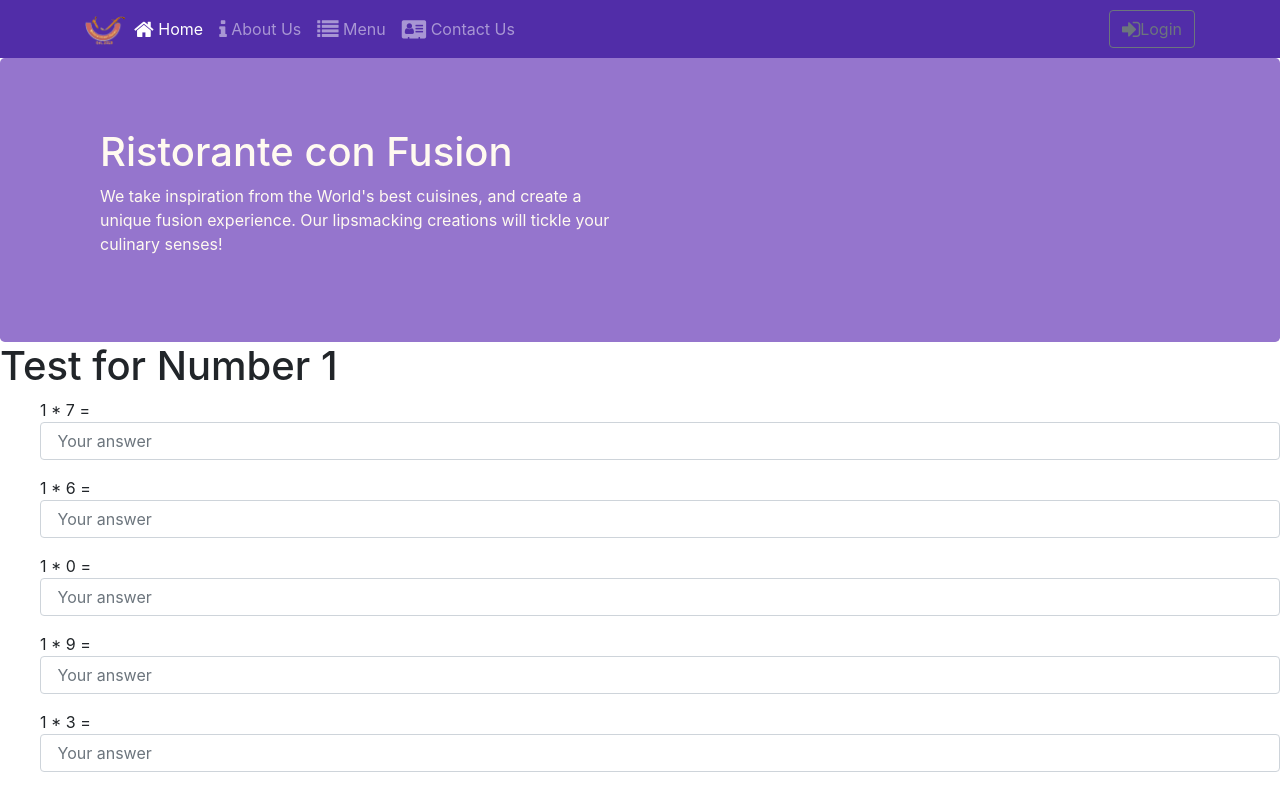
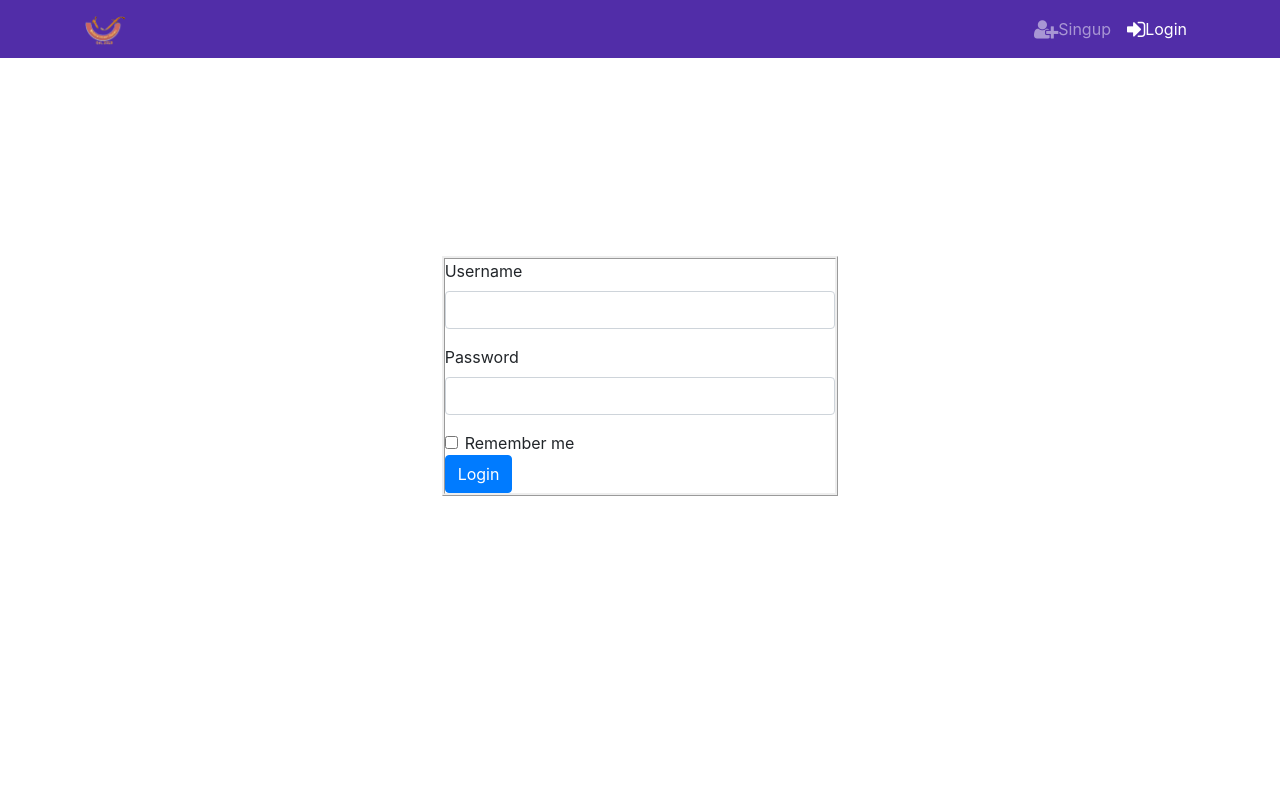
Before and after one commit to nikmem27/multi-learning, a React (Create React App) app: page /login in a window 1280 px wide. Before the commit this address led to /fillingblank. Shown: the top 792 px of the page. Built offline with nearby package versions, Linux system fonts and the light colour scheme.

Commit message:
Testing Sidebar

```diff
--- a/src/App.css
+++ b/src/App.css
@@ -1,3 +1,7 @@
+.sidebar {
+  background-color: brown;
+}
+
 .row-header{
   margin:0px auto;
   padding:0px auto;
--- a/src/components/FillingBlank.js
+++ b/src/components/FillingBlank.js
@@ -25,7 +25,7 @@ function Question(props) {
             <ul>
                 {elements.map((value, index) => {
                     return <p key={index}>{number} * {value} =
-                    <Input placeholder=" Your answer" />
+                    <Input type="number" placeholder=" Your answer" />
                     </p>
                 })}
             </ul>
--- a/src/components/HeaderComponent.js
+++ b/src/components/HeaderComponent.js
@@ -43,33 +43,28 @@ class Header extends Component {
         <Navbar dark expand="md">
           <div className="container">
             <NavbarToggler onClick={this.toggleNav} />
-            <NavbarBrand className="mr-auto" href="/"><img src='assets/images/logo.png' height="30" width="41" alt='Ristorante Con Fusion' /></NavbarBrand>
+            <NavbarBrand className="ml-auto" href="/"><img src='assets/images/logo.png' height="30" width="41" alt='Ristorante Con Fusion' /></NavbarBrand>
             <Collapse isOpen={this.state.isNavOpen} navbar>
-              <Nav navbar>
+              <Nav className="ml-auto" navbar>
                 <NavItem>
-                  <NavLink className="nav-link" to='/fillingblank'><span className="fa fa-home fa-lg"></span> Home</NavLink>
+                  <NavLink className="nav-link" to='/singup'><span className="fa fa-user-plus fa-lg"></span>Singup</NavLink>
                 </NavItem>
                 <NavItem>
-                  <NavLink className="nav-link" to='/aboutus'><span className="fa fa-info fa-lg"></span> About Us</NavLink>
+                  <NavLink className="nav-link" to='/login'><span className="fa fa-sign-in fa-lg"></span>Login</NavLink>
                 </NavItem>
-                <NavItem>
-                  <NavLink className="nav-link" to='/menu'><span className="fa fa-list fa-lg"></span> Menu</NavLink>
-                </NavItem>
-                <NavItem>
-                  <NavLink className="nav-link" to='/contactus'><span className="fa fa-address-card fa-lg"></span> Contact Us</NavLink>
-                </NavItem>
+
               </Nav>
-              <Nav className="ml-auto" navbar>
+              {/*<Nav className="ml-auto" navbar>
                 <NavItem>
                   <Button outline onClick={this.toggleModal}>
                     <span className="fa fa-sign-in fa-lg"></span>Login
                   </Button>
                 </NavItem>
-              </Nav>
+              </Nav>*/}
             </Collapse>
           </div>
         </Navbar>
-
+        {/*
         <Jumbotron>
           <div className="container">
             <div className="row row-header">
@@ -79,8 +74,8 @@ class Header extends Component {
               </div>
             </div>
           </div>
-        </Jumbotron>
-
+        </Jumbotron>*/}
+        {/*
         <Modal isOpen={this.state.isModalOpen} toggle={this.toggleModal}>
           <ModalHeader toggle={this.toggleModal}>Login</ModalHeader>
           <ModalBody>
@@ -106,6 +101,7 @@ class Header extends Component {
             </Form>
           </ModalBody>
         </Modal>
+        */}
       </div>
     );
   }
--- /dev/null
+++ b/src/components/LoginComponent.js
@@ -0,0 +1,48 @@
+import React, { Component } from 'react';
+import { Form, FormGroup, Input, Label, Button } from 'reactstrap';
+
+class Login extends Component {
+    constructor(props) {
+        super(props);
+
+        this.state = {
+
+        }
+        this.handleLogin = this.handleLogin.bind(this);
+    }
+
+    handleLogin(event) {
+        alert("Username: " + this.username.value + "Password: " + this.password.value
+            + " Remember: " + this.remember.checked);
+        event.preventDefault();
+    }
+
+    render() {
+        return (
+            <div className="col-sm-4 offset-4">
+                <Form onSubmit={this.handleLogin} style={{ borderStyle: "ridge", marginTop: "50%" }}>
+                    <FormGroup>
+                        <Label htmlFor="username">Username</Label>
+                        <Input type="text" id="username" name="username"
+                            innerRef={(input) => this.username = input} />
+                    </FormGroup>
+                    <FormGroup>
+                        <Label htmlFor="password">Password</Label>
+                        <Input type="password" id="password" name="password"
+                            innerRef={(input) => this.password = input} />
+                    </FormGroup>
+                    <FormGroup check>
+                        <Label check>
+                            <Input type="checkbox" name="remember"
+                                innerRef={(input) => this.remember = input} />
+                  Remember me
+                </Label>
+                    </FormGroup>
+                    <Button type="submit" value="submit" color="primary">Login</Button>
+                </Form>
+            </div>
+        )
+    }
+}
+
+export default Login;
--- a/src/components/MainComponent.js
+++ b/src/components/MainComponent.js
@@ -1,6 +1,8 @@
 import React, { Component } from 'react';
 import FillingBlank from './FillingBlank';
+import Login from './LoginComponent';
 import Header from './HeaderComponent';
+import Sidebar from './Sidebar';
 import { Switch, Route, Redirect, withRouter } from 'react-router-dom';
 import { TransitionGroup, CSSTransition } from 'react-transition-group';
 
@@ -15,8 +17,10 @@ class Main extends Component {
         <TransitionGroup>
           <CSSTransition key={this.props.location.key} classNames="page" timeout={300}>
             <Switch>
-                    <Route exact path="/fillingblank" component={() => <FillingBlank number = "1"/>} />
-                    <Redirect to ="/fillingblank" />
+              <Route exact path="/fillingblank" component={() => <FillingBlank number="1" />} />
+              <Route exact path="/login" component={Login} />
+              <Route exact path="/sidebar" component={Sidebar} />
+              <Redirect to="/fillingblank" />
             </Switch>
           </CSSTransition>
         </TransitionGroup>
--- /dev/null
+++ b/src/components/Sidebar.js
@@ -0,0 +1,55 @@
+import React, { Component } from 'react';
+import { Nav, Navbar, NavbarBrand, NavbarToggler, Collapse, NavItem } from 'reactstrap';
+import { NavLink } from 'react-router-dom';
+
+class Header extends Component {
+    constructor(props) {
+        super(props);
+
+        this.toggleNav = this.toggleNav.bind(this);
+        this.state = {
+            isNavOpen: false,
+            idModalOpen: false
+        };
+        this.toggleModal = this.toggleModal.bind(this);
+        this.handleLogin = this.handleLogin.bind(this);
+    }
+
+    toggleNav() {
+        this.setState({
+            isNavOpen: !this.state.isNavOpen
+        });
+    }
+
+    toggleModal() {
+        this.setState({
+            isModalOpen: !this.state.isModalOpen
+        });
+    }
+
+    handleLogin(event) {
+        this.toggleModal();
+        alert("Username: " + this.username.value + "Password: " + this.password.value
+            + " Remember: " + this.remember.checked);
+        event.preventDefault();
+    }
+
+    render() {
+        return (
+            <div>
+                <Navbar className="sidebar">
+                    <Nav vertical>
+                        <NavItem>
+                            <NavLink className="nav-link" to='/singup'><span className="fa fa-user-plus fa-lg"></span>Singup</NavLink>
+                        </NavItem>
+                        <NavItem>
+                            <NavLink className="nav-link" to='/login'><span className="fa fa-sign-in fa-lg"></span>Login</NavLink>
+                        </NavItem>
+                    </Nav>
+                </Navbar>
+            </div>
+        );
+    }
+}
+
+export default Header;
```
Also changed, not shown: 1 other file (tests, documents, lock files or other folders). Lines whose indentation alone changed are shown as unchanged.
